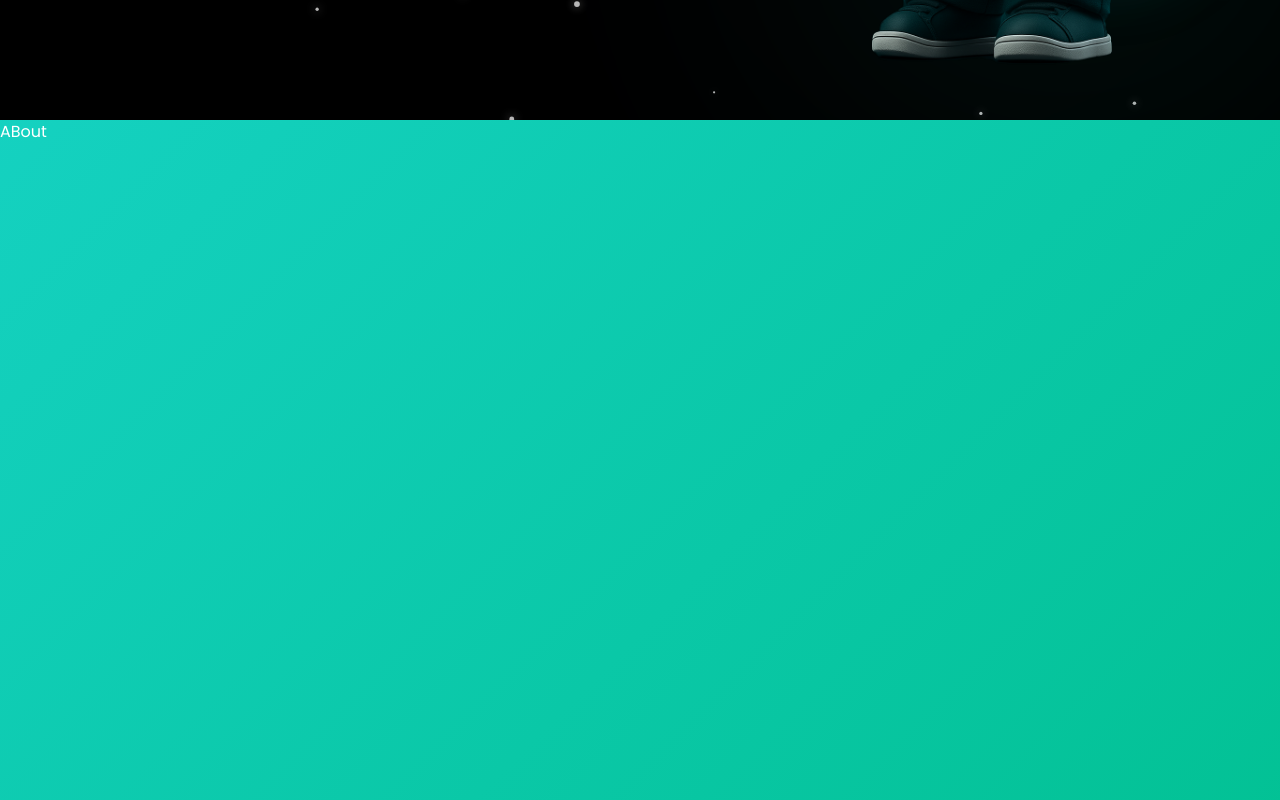
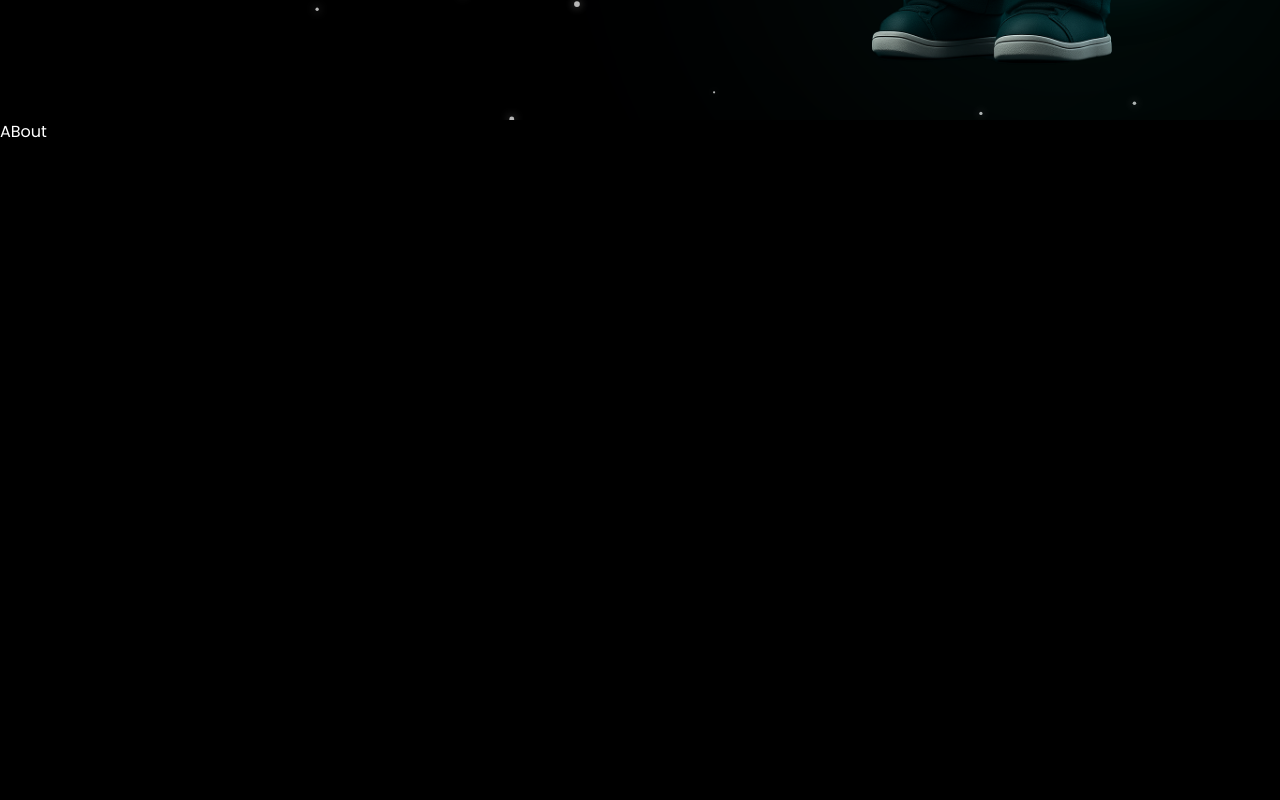
Before and after one commit to Sharukhkhan561/portfolio, a React (Vite) app: page / in a window 1280 px wide. Shown: the part 680-1480 px from the top of the page. Built offline with nearby package versions, Linux system fonts and the light colour scheme.

Commit message:
about section start.

```diff
--- a/src/components/ParticlesBackground.jsx
+++ b/src/components/ParticlesBackground.jsx
@@ -72,7 +72,7 @@ return ()=>{
 }
   },[])
   return (
-    <canvas ref={canvasRef} className='fixed top-0 w-full h-full pointer-events-none z-0'>
+    <canvas ref={canvasRef} className='absolute top-0 w-full h-full pointer-events-none z-0'>
 
     </canvas>
   )
--- a/src/sections/About.jsx
+++ b/src/sections/About.jsx
@@ -2,9 +2,10 @@ import React from 'react'
 
 const About = () => {
   return (
-    <div className='w-full h-screen'>
+    <section id='about'
+    className='min-h-screen w-full items-center justify-center relative bg-black text-white overflow-hidden'>
       ABout
-    </div>
+    </section>
   )
 }
 
```
